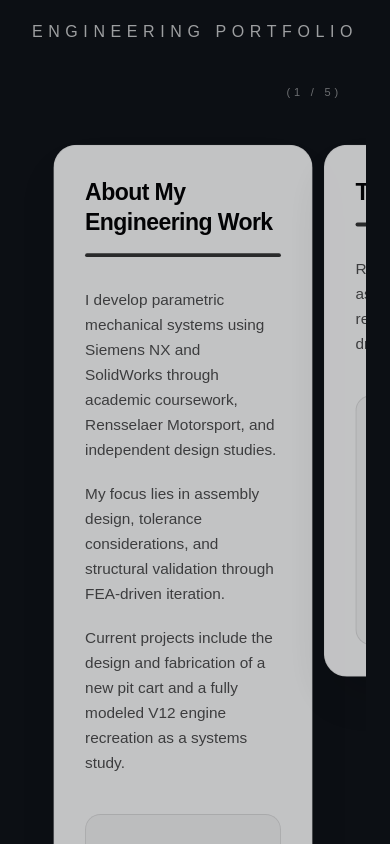
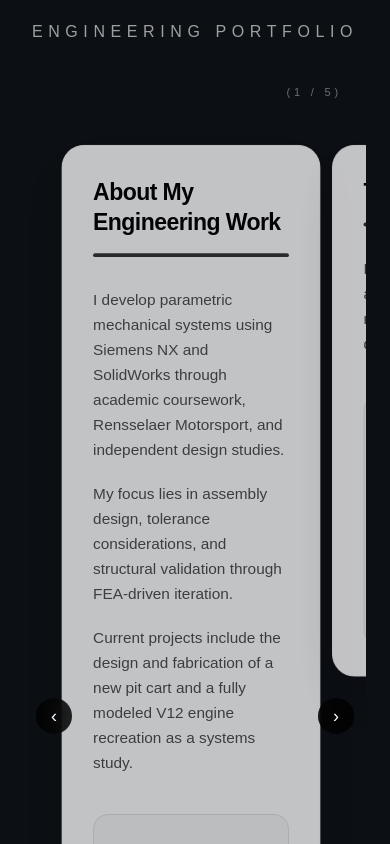
Before and after one commit to senjm26/Portfolio, a Next.js app: page / in a window 390 px wide. Shown: the part 2080-2924 px from the top of the page. Built offline with nearby package versions, Linux system fonts and the light colour scheme.

Commit message:
mobile ui

```diff
--- a/src/components/cad/CADCarousel.tsx
+++ b/src/components/cad/CADCarousel.tsx
@@ -196,7 +196,7 @@ export default function CADCarousel() {
   }, [index, slideWidth]);
 
   return (
-    <div className="relative w-full flex justify-center pb-16">
+    <div className="relative w-full flex justify-center items-center pb-16">
 
       {/* Counter */}
       <div className="absolute -top-10 right-[7%] text-[11px] tracking-[0.35em] uppercase text-white/40">
@@ -204,14 +204,14 @@ export default function CADCarousel() {
       </div>
 
       {/* Left Arrow */}
-      <div className="fixed left-3 md:left-[6%] top-1/2 -translate-y-1/2 z-20">
+      <div className="absolute left-3 md:left-[6%] top-[52%] md:top-1/2 md:-translate-y-1/2 z-20">
         <ArrowButton direction="left" onClick={() => goTo(index - 1)} />
       </div>
 
       {/* Viewport */}
       <div
         ref={containerRef}
-        className="w-full max-w-[1050px] overflow-hidden"
+        className="relative w-full max-w-[1050px] overflow-hidden min-h-[600px] md:min-h-[650px]"
       >
         <motion.div
           drag={dragEnabled ? "x" : false}
@@ -241,6 +241,7 @@ export default function CADCarousel() {
                   display: "flex",
                   justifyContent: "center",
                 }}
+                className="translate-x-2 md:translate-x-0"
               >
                 <motion.div
                   animate={{
@@ -292,14 +293,14 @@ export default function CADCarousel() {
       </div>
 
       {/* Right Arrow */}
-      <div className="fixed right-3 md:right-[6%] top-1/2 -translate-y-1/2 z-20">
+      <div className="absolute right-3 md:right-[6%] top-[52%] md:top-1/2 md:-translate-y-1/2 z-20">
         <ArrowButton direction="right" onClick={() => goTo(index + 1)} />
       </div>
 
       {/* Modal */}
       {expandedImage && (
         <div
-          className="fixed inset-0 bg-black/85 backdrop-blur-md flex items-center justify-center z-50 p-6"
+          className="fixed inset-0 bg-black/85 backdrop-blur-md flex items-center justify-center z-50 p-6 pl-4 md:pl-0"
           onClick={() => setExpandedImage(null)}
         >
           <img
```
Also changed, not shown: public/images/IMG_0013.jpg (renamed from public/images/portrait1.jpg).
